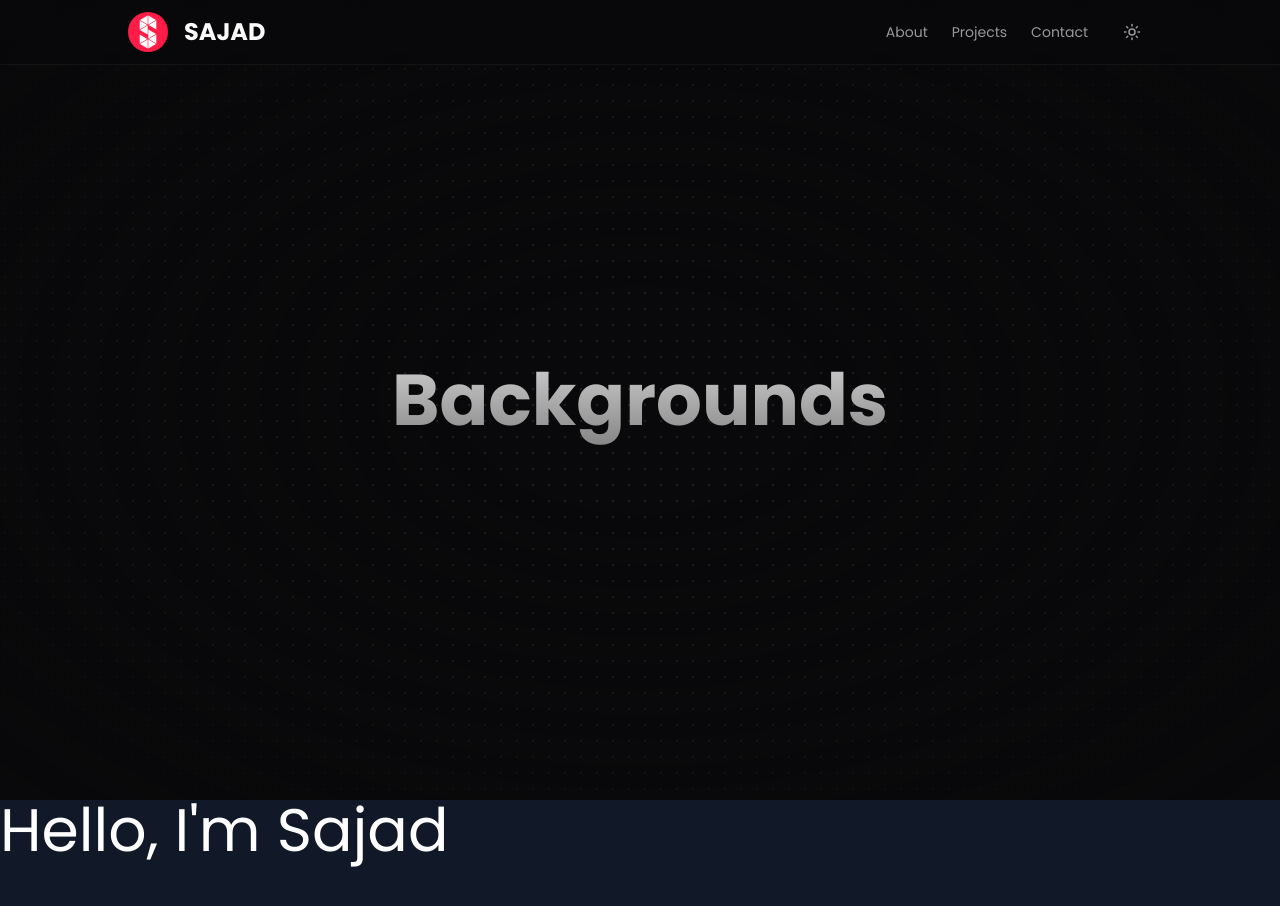
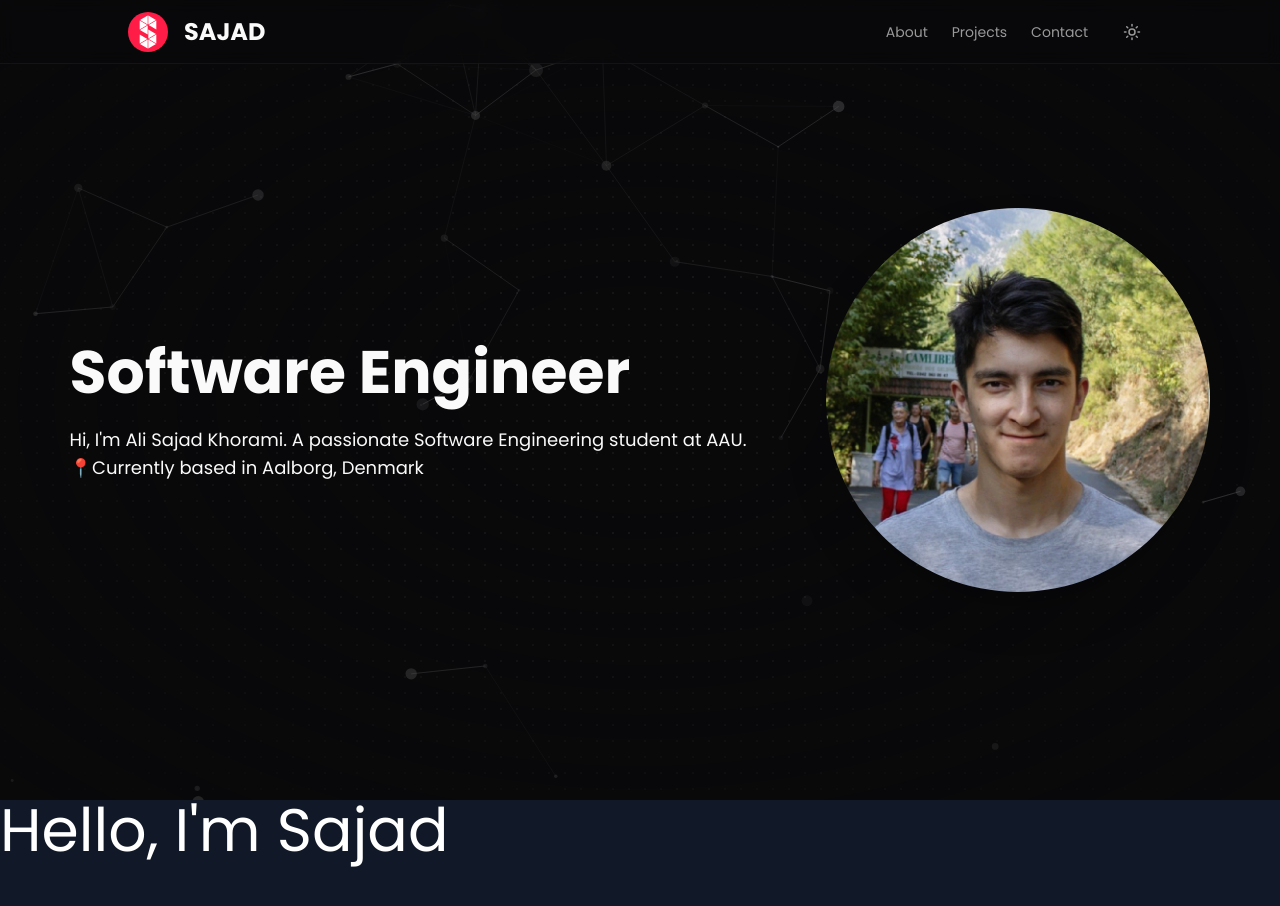
Before and after one commit to sabotack/sajad, a React (Vite) app: page / in a window 1280 px wide. Shown: the top 906 px of the page. Built offline with nearby package versions, Linux system fonts and the light colour scheme.

Commit message:
tsparticles and shadcn theming

```diff
--- /dev/null
+++ b/src/components/Particles.tsx
@@ -0,0 +1,57 @@
+import { useEffect, useState } from 'react';
+import {
+    Particles as TsParticles,
+    initParticlesEngine,
+} from '@tsparticles/react';
+import { type Container } from '@tsparticles/engine';
+// import { loadAll } from "@/tsparticles/all"; // if you are going to use `loadAll`, install the "@tsparticles/all" package too.
+// import { loadFull } from "tsparticles"; // if you are going to use `loadFull`, install the "tsparticles" package too.
+import { loadSlim } from '@tsparticles/slim'; // if you are going to use `loadSlim`, install the "@tsparticles/slim" package too.
+import useParticles from '@/hooks/useParticles';
+import { parallaxParticles } from '@/constants';
+// import { loadBasic } from "@tsparticles/basic"; // if you are going to use `loadBasic`, install the "@tsparticles/basic" package too.
+
+const Particles = () => {
+    const [init, setInit] = useState(false);
+
+    // this should be run only once per application lifetime
+    useEffect(() => {
+        initParticlesEngine(async (engine) => {
+            // you can initiate the tsParticles instance (engine) here, adding custom shapes or presets
+            // this loads the tsparticles package bundle, it's the easiest method for getting everything ready
+            // starting from v2 you can add only the features you need reducing the bundle size
+            //await loadAll(engine);
+            //await loadFull(engine);
+            await loadSlim(engine);
+            //await loadBasic(engine);
+        })
+            .then(() => {
+                setInit(true);
+            })
+            .catch((e) => {
+                console.error(e);
+            });
+    }, []);
+
+    const options = useParticles(parallaxParticles);
+
+    const particlesLoaded = async (container?: Container): Promise<void> => {
+        console.log(container);
+        await Promise.resolve(); // Add an await expression here
+    };
+
+    if (init) {
+        return (
+            <TsParticles
+                id="tsparticles"
+                particlesLoaded={particlesLoaded}
+                options={options}
+                className="h-screen w-full absolute top-0 left-0 pointer-events-none"
+            />
+        );
+    }
+
+    return <></>;
+};
+
+export default Particles;
--- a/src/components/ThemeProvider.tsx
+++ b/src/components/ThemeProvider.tsx
@@ -7,12 +7,12 @@ type ThemeProviderProps = {
     storageKey?: string;
 };
 
-export function ThemeProvider({
+const ThemeProvider = ({
     children,
     defaultTheme = 'system',
     storageKey = 'vite-ui-theme',
     ...props
-}: ThemeProviderProps) {
+}: ThemeProviderProps) => {
     const [theme, setTheme] = useState<Theme>(
         () => (localStorage.getItem(storageKey) as Theme) || defaultTheme,
     );
@@ -49,4 +49,6 @@ export function ThemeProvider({
             {children}
         </ThemeProviderContext.Provider>
     );
-}
+};
+
+export default ThemeProvider;
--- a/src/components/index.tsx
+++ b/src/components/index.tsx
@@ -1,4 +1,5 @@
 import Navbar from './Navbar';
-import { ThemeProvider } from './ThemeProvider';
+import ThemeProvider from './ThemeProvider';
+import Particles from './Particles';
 
-export { Navbar, ThemeProvider };
+export { Navbar, ThemeProvider, Particles };
--- /dev/null
+++ b/src/constants/button.ts
@@ -0,0 +1,31 @@
+import { cva } from 'class-variance-authority';
+
+export const buttonVariants = cva(
+    'inline-flex items-center justify-center whitespace-nowrap rounded-md text-sm font-medium ring-offset-background transition-colors focus-visible:outline-none focus-visible:ring-2 focus-visible:ring-ring focus-visible:ring-offset-2 disabled:pointer-events-none disabled:opacity-50',
+    {
+        variants: {
+            variant: {
+                default:
+                    'bg-primary text-primary-foreground hover:bg-primary/90',
+                destructive:
+                    'bg-destructive text-destructive-foreground hover:bg-destructive/90',
+                outline:
+                    'border border-input bg-background hover:bg-accent hover:text-accent-foreground',
+                secondary:
+                    'bg-secondary text-secondary-foreground hover:bg-secondary/80',
+                ghost: 'hover:bg-accent hover:text-accent-foreground',
+                link: 'text-primary underline-offset-4 hover:underline',
+            },
+            size: {
+                default: 'h-10 px-4 py-2',
+                sm: 'h-9 rounded-md px-3',
+                lg: 'h-11 rounded-md px-8',
+                icon: 'h-10 w-10',
+            },
+        },
+        defaultVariants: {
+            variant: 'default',
+            size: 'default',
+        },
+    },
+);
--- /dev/null
+++ b/src/constants/navigation.ts
@@ -0,0 +1,17 @@
+export const navigation = [
+    {
+        id: '0',
+        title: 'About',
+        url: '#about',
+    },
+    {
+        id: '1',
+        title: 'Projects',
+        url: '#projects',
+    },
+    {
+        id: '2',
+        title: 'Contact',
+        url: '#contact',
+    },
+];
--- /dev/null
+++ b/src/constants/parallaxParticles.ts
@@ -0,0 +1,100 @@
+export const parallaxParticles = {
+    key: 'parallax',
+    name: 'Parallax',
+    fullScreen: {
+        zIndex: -1,
+        enable: false,
+    },
+    particles: {
+        number: {
+            value: 75,
+            density: {
+                enable: true,
+            },
+        },
+        color: {
+            value: '#ffffff',
+        },
+        shape: {
+            type: 'circle',
+        },
+        opacity: {
+            value: {
+                min: 0.1,
+                max: 0.5,
+            },
+            animation: {
+                enable: true,
+                speed: 0.2,
+                sync: false,
+            },
+        },
+        size: {
+            value: {
+                min: 1,
+                max: 7,
+            },
+            animation: {
+                enable: true,
+                speed: 2,
+                sync: false,
+            },
+        },
+        links: {
+            enable: true,
+            distance: 150,
+            color: '#ffffff',
+            opacity: 0.4,
+            width: 1,
+        },
+        triangles: {
+            enable: true,
+            distance: 550,
+            color: '#ffffff',
+        },
+        move: {
+            enable: true,
+            speed: 0.5,
+        },
+    },
+    interactivity: {
+        events: {
+            onHover: {
+                enable: true,
+                mode: 'grab',
+                parallax: {
+                    enable: true,
+                    smooth: 75,
+                    force: 100,
+                },
+            },
+            onClick: {
+                enable: false,
+                mode: 'repulse',
+            },
+        },
+        modes: {
+            grab: {
+                distance: 200,
+                links: {
+                    opacity: 1,
+                },
+            },
+            bubble: {
+                distance: 400,
+                size: 40,
+                duration: 2,
+                opacity: 0.8,
+            },
+            repulse: {
+                distance: 200,
+            },
+            push: {
+                quantity: 4,
+            },
+            remove: {
+                quantity: 2,
+            },
+        },
+    },
+};
--- /dev/null
+++ b/src/constants/themeProvider.ts
@@ -0,0 +1,13 @@
+import { createContext } from 'react';
+
+export type Theme = 'dark' | 'light' | 'system';
+export type ThemeProviderState = {
+    theme: Theme;
+    setTheme: (theme: Theme) => void;
+};
+export const initialState: ThemeProviderState = {
+    theme: 'system',
+    setTheme: () => null,
+};
+export const ThemeProviderContext =
+    createContext<ThemeProviderState>(initialState);
--- a/src/containers/Header.tsx
+++ b/src/containers/Header.tsx
@@ -3,7 +3,7 @@ import { Navbar } from '@/components';
 
 const Header = () => {
     return (
-        <header className="fixed w-full h-header px-32 py-3 bg-background/95 backdrop-blur supports-[backdrop-filter]:bg-background/60 flex items-center justify-between border-border/40 border-b z-20">
+        <header className="fixed w-full h-16 px-32 py-3 bg-background/95 backdrop-blur supports-[backdrop-filter]:bg-background/60 flex items-center justify-between border-border/40 border-b z-20">
             <div className="flex items-center">
                 <div
                     className="w-10 h-10 mr-4 bg-no-repeat bg-cover"
--- a/src/containers/Hero.tsx
+++ b/src/containers/Hero.tsx
@@ -1,12 +1,32 @@
+import { Particles } from '@/components';
+import profile from '@/assets/pfp.jpg';
+
 const Hero = () => {
     return (
         <section className="w-full h-screen pt-header bg-gradient-home-r">
-            <div className="h-screen w-full bg-background dark:bg-dot-white/[0.2] bg-dot-black/[0.2] relative flex items-center justify-center">
+            <div className="h-screen w-full bg-background dark:bg-dot-white/[0.4] bg-dot-black relative flex items-center justify-center">
                 <div className="absolute pointer-events-none inset-0 flex items-center justify-center bg-background [mask-image:radial-gradient(ellipse_at_center,transparent_20%,black)]" />
-                <p className="text-4xl sm:text-7xl font-bold relative z-20 bg-clip-text text-transparent bg-gradient-to-b from-neutral-200 to-neutral-500 py-8">
-                    Backgrounds
-                </p>
+                <div className="supports-[backdrop-filter]:bg-background/70 h-full w-full flex items-center justify-center z-10">
+                    <div className="max-w-6xl flex items-center justify-center gap-x-20">
+                        <div>
+                            <h1 className="text-4xl sm:text-6xl font-bold py-6">
+                                Software Engineer
+                            </h1>
+                            <p className="text-2xl sm:text-lg">
+                                Hi, I'm Ali Sajad Khorami. A passionate Software
+                                Engineering student at AAU.
+                                <br />
+                                📍Currently based in Aalborg, Denmark
+                            </p>
+                        </div>
+                        <div
+                            className="w-96 h-96 bg-no-repeat bg-cover rounded-full shadow-2xl"
+                            style={{ backgroundImage: `url("${profile}")` }}
+                        />
+                    </div>
+                </div>
             </div>
+            <Particles />
         </section>
     );
 };
--- /dev/null
+++ b/src/hooks/useParticles.ts
@@ -0,0 +1,8 @@
+import { ISourceOptions } from '@tsparticles/engine';
+import { useMemo } from 'react';
+
+const useParticles = (config: { [key: string]: unknown }): ISourceOptions => {
+    return useMemo(() => config, [config]);
+};
+
+export default useParticles;
```
Also changed, not shown: package.json (+6 -1 lines), src/constants/index.ts (+10 -63 lines), src/assets/pfp.jpg (added), 1 other file (tests, documents, lock files or other folders).
